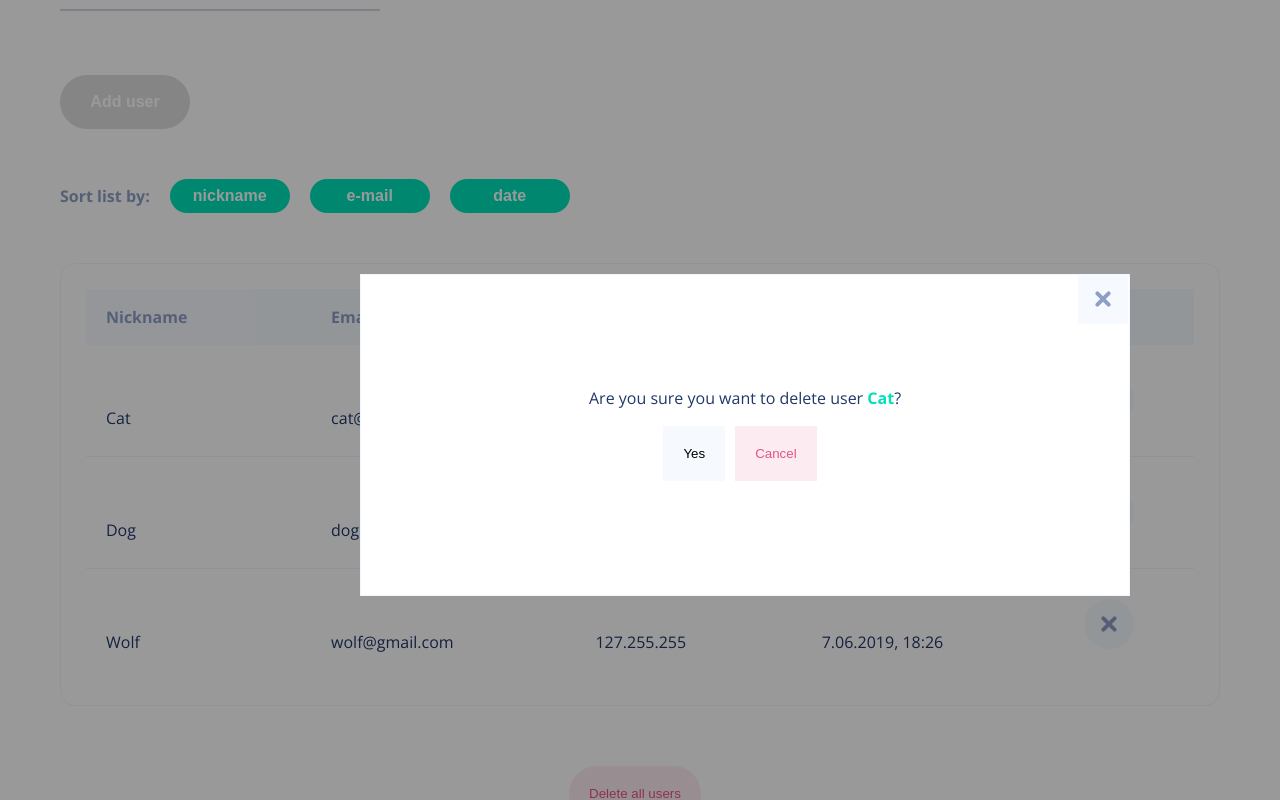
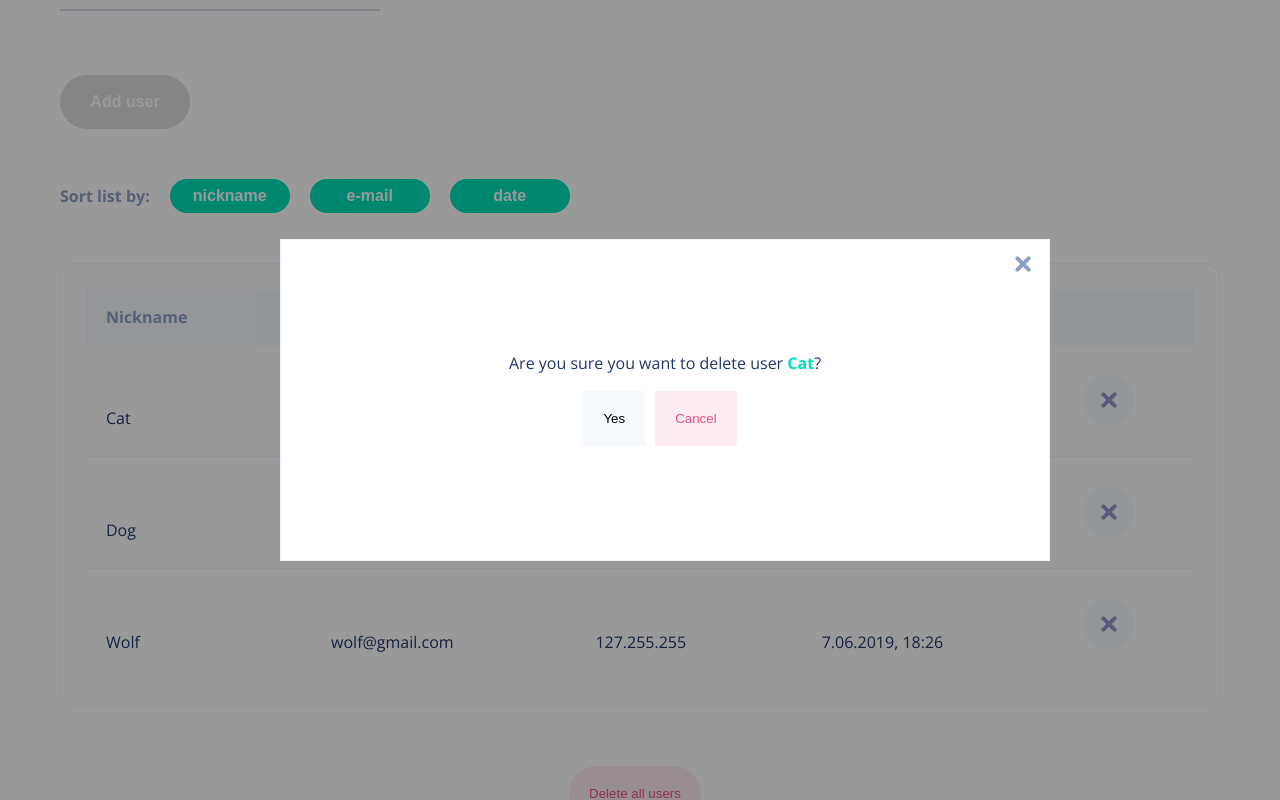
Before and after one commit to agnxr/crypto-users, a React (Create React App) app: page / in a window 1280 px wide. Both pictures are taken after a click on the button 1109 px from the left and 815 px from the top of the page. Shown: the part 415-1215 px from the top of the page. Built offline with nearby package versions, Linux system fonts and the light colour scheme.

Commit message:
correct popups

```diff
--- a/src/components/ListWrapper/ListItem/Popup/Popup.module.scss
+++ b/src/components/ListWrapper/ListItem/Popup/Popup.module.scss
@@ -1,5 +1,4 @@
 .wrapper {
-    padding: 70px 80px 0;
     top: 50%;
     transform: translateY(-50%);
     left: 0;
@@ -44,7 +43,7 @@
     box-sizing: border-box;
     line-height: $size;
     display: inline-block;
-    background-color: #f6faff;
+    background-color: transparent;
     border: none;
     top: -17%;
     left: 60%;
--- a/src/components/Modal/Modal.module.scss
+++ b/src/components/Modal/Modal.module.scss
@@ -1,5 +1,4 @@
 .wrapper {
-  padding: 70px 80px 0;
   top: 50%;
   transform: translateY(-50%);
   left: 0;
@@ -40,7 +39,7 @@
   box-sizing: border-box;
   line-height: $size;
   display: inline-block;
-  background-color: #f6faff;
+  background-color: transparent;
   border: none;
   top: -17%;
   left: 60%;
```
